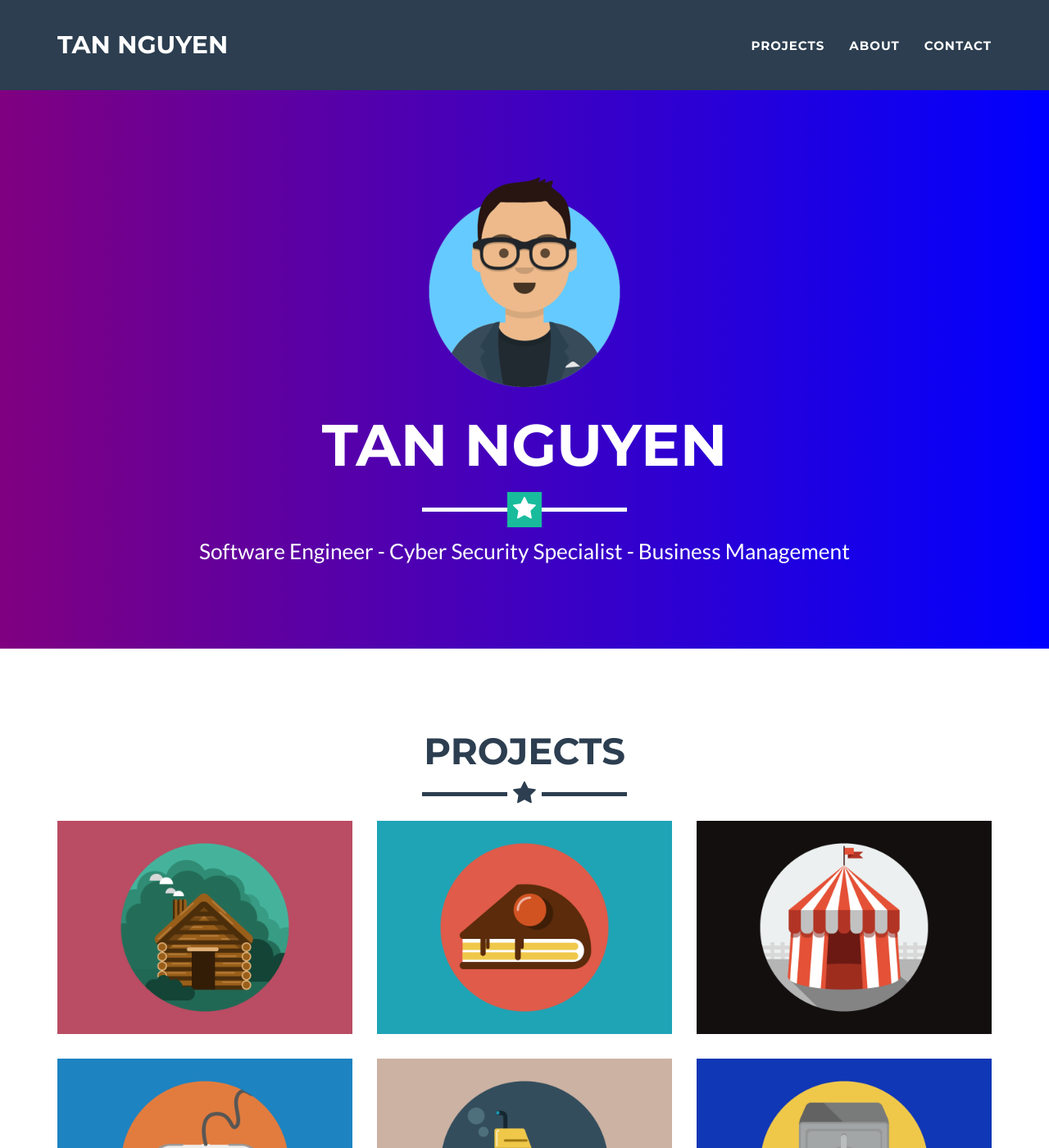
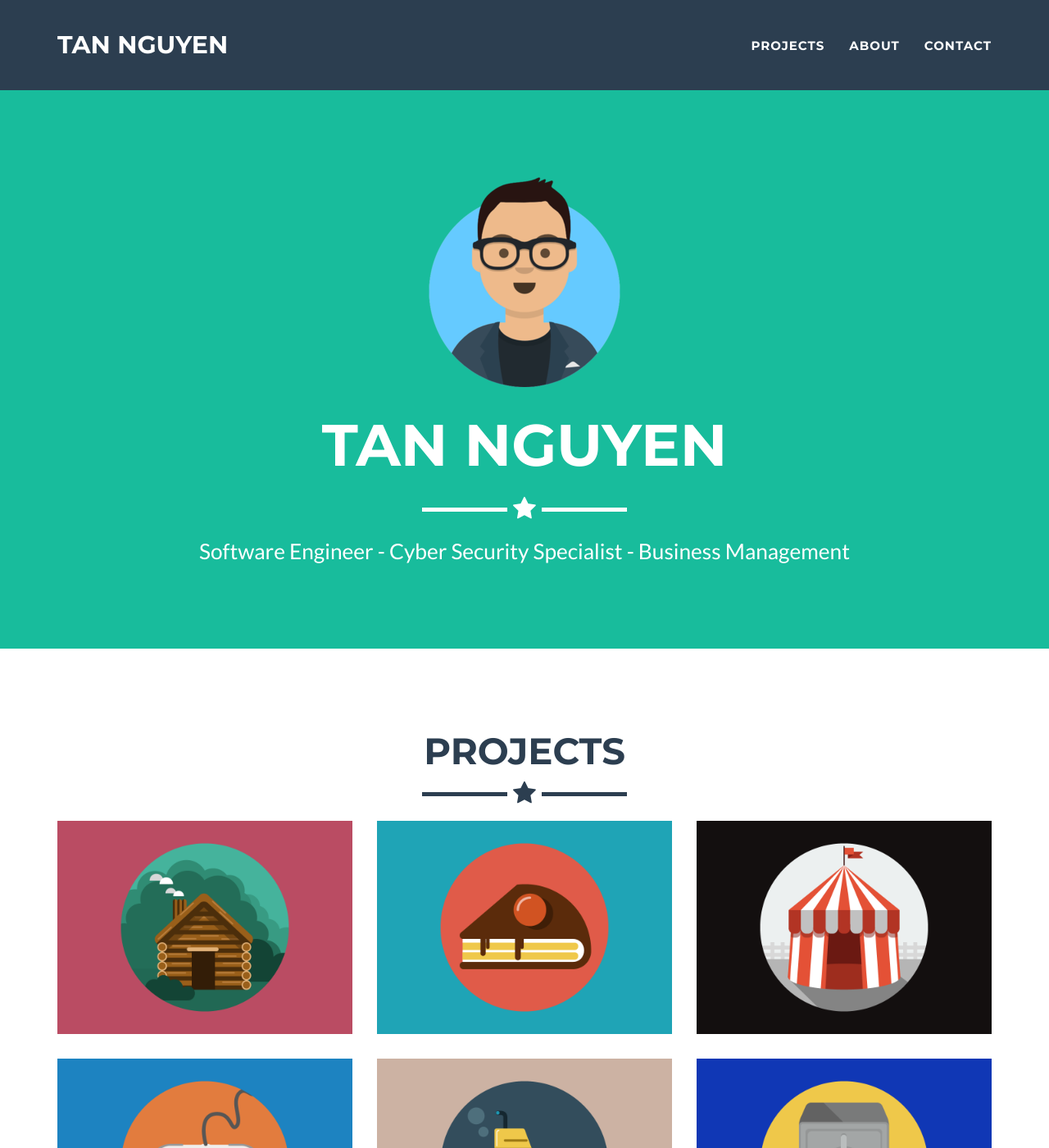
Before and after one commit to tannguyencanh/tannguyencanh.github.io, a Jekyll site: the page built from index.html, in a window 1280 px wide and 1400 px high. Shown: the whole window at 82% size. Built offline with Jekyll 4.4.1, drawn with Linux system fonts in a browser that asks for light colours.

Commit message:
Update main.css

```diff
--- a/_includes/css/main.css
+++ b/_includes/css/main.css
@@ -83,7 +83,7 @@ hr.star-primary:after {
 header {
     text-align: center;
     color: #fff;
-    background-image: linear-gradient(to right, purple , blue);
+    background-color: #{{ site.color.primary }};
 }
 
 header .container {
```
